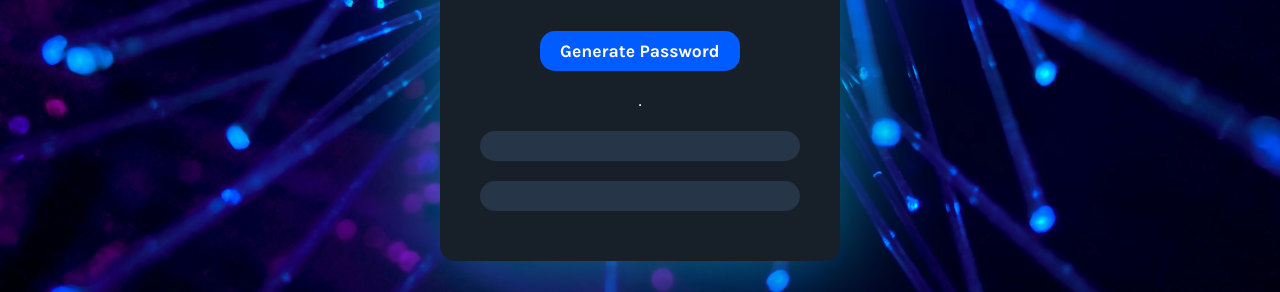
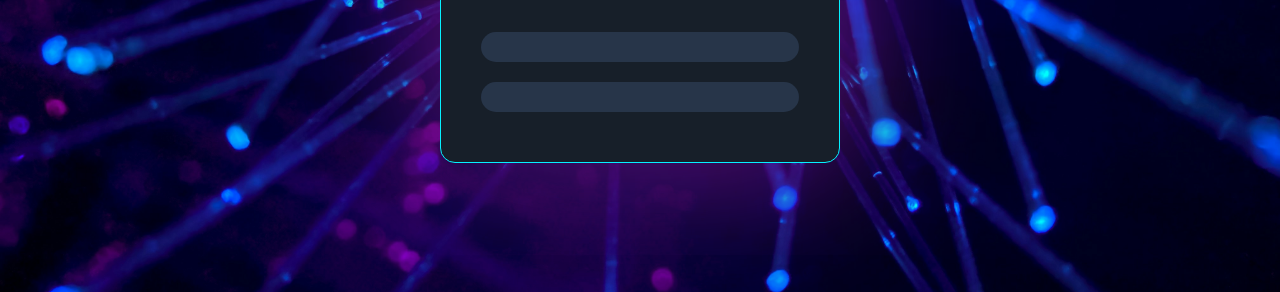
Before and after one commit to urboytgd/password-generator, a website built with Vite: page index.html in a window 1280 px wide. Shown: the part 508-800 px from the top of the page. Built offline with nearby package versions, Linux system fonts and the light colour scheme; a web font is replaced by a local one.

Commit message:
fixed centering and colors

```diff
--- a/index.css
+++ b/index.css
@@ -11,12 +11,11 @@ body {
 #container {
     background-color: #171f29;
     padding: 40px;
-    margin-top: 170px;
+    margin-top: 60px;
     padding-bottom: 50px;
-    box-shadow: 0px 0px 100px rgba(10, 168, 196, 0.8);
+    box-shadow: 0px 0px 150px hsla(291, 74%, 30%, 1);
     border-radius: 15px;
-    display: flex;
-    flex-direction: column;
+    border: 1px solid #06f1ff;
 }
 
 #header-section {
@@ -59,7 +58,7 @@ text-align: center;
 }
 
 hr {
-    margin-bottom: 25px;
+    margin-bottom: 35px;
 }
 
 #password-section {
```
